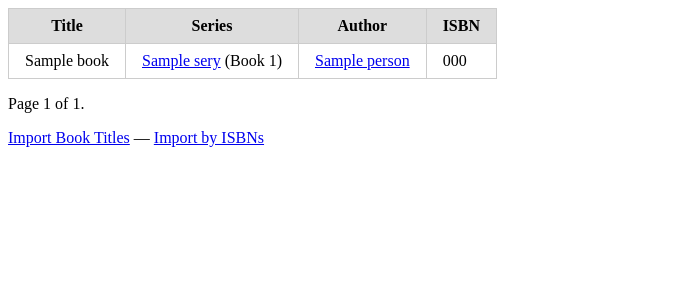
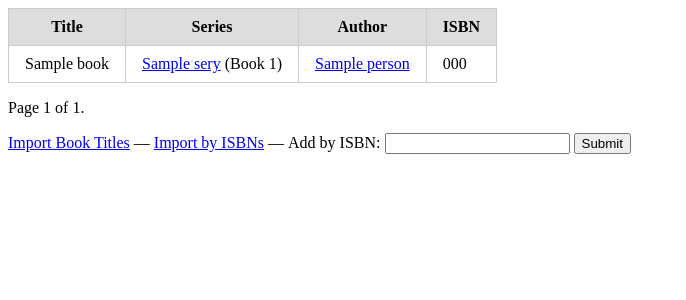
Before and after one commit to peichman/ibis-django, a Django app: page /catalog/ in a window 1280 px wide. Shown: the top 300 px of the page, without its empty margins (0-686 px from the left). Run offline with Django 3.2, Linux system fonts and the light colour scheme; tables that the repository leaves empty hold one stand-in row (values such as "Sample post").

Commit message:
Added an "Add by ISBN" form to the index.
Uses the same SingleISBNForm as the "Set ISBN" functionality.

```diff
--- a/catalog/forms.py
+++ b/catalog/forms.py
@@ -6,3 +6,7 @@
 class ImportForm(forms.Form):
     author = forms.ModelChoiceField(queryset=Person.objects.all())
     titles = forms.CharField(widget=forms.Textarea)
+
+
+class SingleISBNForm(forms.Form):
+    isbn = forms.CharField(max_length=13, label='')
--- a/catalog/static/catalog/index.css
+++ b/catalog/static/catalog/index.css
@@ -4,6 +4,8 @@ table {
 td, th {
     border: 1px solid #ccc;
     padding: .5em 1em;
+    max-width: 40em;
+    line-height: 1.25;
 }
 th {
     background-color: #ddd;
@@ -11,3 +13,7 @@ th {
 div {
     margin: 1em 0;
 }
+
+.add-by-isbn {
+    display: inline;
+}
--- a/catalog/templates/catalog/index.html
+++ b/catalog/templates/catalog/index.html
@@ -38,7 +38,7 @@
             <form method="post" action="{% url 'set_isbn' book.id %}">
                 {% csrf_token %}
                 <input type="hidden" name="redirect" value="{{ request.get_full_path }}"/>
-                <input type="text" name="isbn"/>
+                {{ isbn_form.isbn }}
                 <button>Set ISBN</button>
             </form>
             {% endif %}
@@ -71,7 +71,12 @@
 {% endif %}
 <div>
     <a href="{% url 'import_books' %}">Import Book Titles</a> —
-    <a href="{% url 'import_by_isbn' %}">Import by ISBNs</a>
+    <a href="{% url 'import_by_isbn' %}">Import by ISBNs</a> —
+    <form class="add-by-isbn" method="post" action="{% url 'import_by_isbn' %}">
+        {% csrf_token %}
+        Add by ISBN: {{ isbn_form }}
+        <button>Submit</button>
+    </form>
 </div>
 </body>
 </html>
--- a/catalog/views.py
+++ b/catalog/views.py
@@ -6,10 +6,11 @@ from django.db.models import OuterRef, Subquery
 from django.http import HttpRequest, HttpResponseRedirect
 from django.shortcuts import render
 from django.urls import reverse
+from isbnlib import is_isbn10, is_isbn13
 from nameparser import HumanName
 from nameparser.config import CONSTANTS
 
-from .forms import ImportForm
+from .forms import ImportForm, SingleISBNForm
 from .models import Book, Authorship, Person
 
 
@@ -39,7 +40,8 @@ def index(request: HttpRequest):
     return render(request, 'catalog/index.html', context={
         'page_obj': page_obj,
         'books': booklist,
-        'filtered': filtered
+        'filtered': filtered,
+        'isbn_form': SingleISBNForm()
     })
 
 
@@ -68,34 +70,46 @@ def import_by_isbn(request: HttpRequest):
     if request.method == 'GET':
         return render(request, 'catalog/import_by_isbn.html')
     elif request.method == 'POST':
-        if 'isbns' in request.POST:
+        if 'isbn' in request.POST:
+            isbns = [request.POST['isbn']]
+        elif 'isbns' in request.POST:
             isbns = getlines(request.POST['isbns'])
-            sort_name_format = '{last}, {title} {first} {suffix}'
-            CONSTANTS.string_format = sort_name_format
+        else:
+            isbns = []
 
-            for isbn in isbns:
-                book, book_is_new = Book.objects.get_or_create(isbn=isbn)
-                if not book_is_new:
-                    # skip this book, it is already in the catalog
-                    # TODO: log this
-                    continue
+        sort_name_format = '{last}, {title} {first} {suffix}'
+        CONSTANTS.string_format = sort_name_format
 
-                metadata = isbnlib.meta(isbn)
-                book.title = metadata['Title']
-                book.save()
+        for isbn in isbns:
+            if not(is_isbn10(isbn) or is_isbn13(isbn)):
+                # skip this, not an ISBN
+                # TODO: log this
+                continue
 
-                author_names = [HumanName(author) for author in metadata['Authors']]
+            book, book_is_new = Book.objects.get_or_create(isbn=isbn)
 
-                authors = []
-                for author_name in author_names:
-                    author, _is_new = Person.objects.get_or_create(
-                        name=author_name.original,
-                        defaults={'sort_name': str(author_name)}
-                    )
-                    authors.append(author)
+            if not book_is_new:
+                # skip this book, it is already in the catalog
+                # TODO: log this
+                continue
 
-                for n, author in enumerate(authors, 1):
-                    book.authors.add(author, through_defaults={'order': n})
+            metadata = isbnlib.meta(isbn)
+            # TODO: what to do if metadata is empty?
+            book.title = metadata.get('Title', isbn)
+            book.save()
+
+            author_names = [HumanName(author) for author in metadata['Authors']]
+
+            authors = []
+            for author_name in author_names:
+                author, _is_new = Person.objects.get_or_create(
+                    name=author_name.original,
+                    defaults={'sort_name': str(author_name)}
+                )
+                authors.append(author)
+
+            for n, author in enumerate(authors, 1):
+                book.authors.add(author, through_defaults={'order': n})
 
         return HttpResponseRedirect(reverse('index'))
 
```
